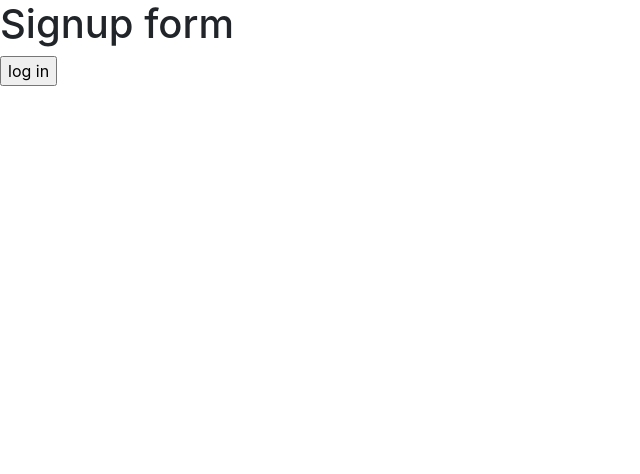
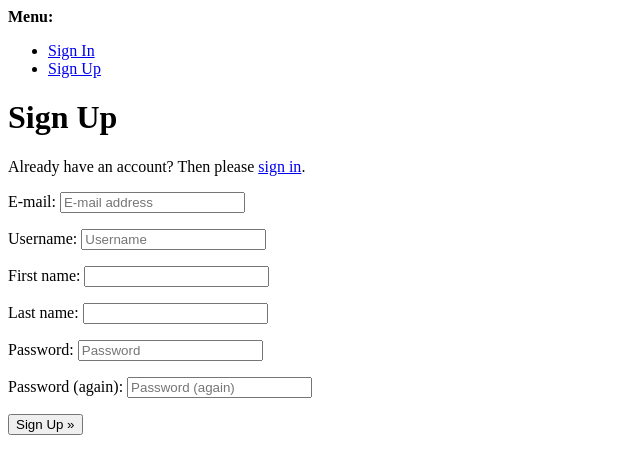
Before and after one commit to shahdin-sh/new-online-shop, a Django app: page /accounts/signup/ in a window 1280 px wide. Shown: the top 474 px of the page, without its empty margins (0-640 px from the left). Run offline with Django 4.2, Linux system fonts and the light colour scheme; some libraries are stand-ins or nearby versions.

Commit message:
add few fields to django default sign up form

```diff
--- a/accounts/forms.py
+++ b/accounts/forms.py
@@ -1,21 +1,35 @@
 from django.contrib.auth.forms import UserCreationForm, UserChangeForm
-
 from .models import CustomUserModel
+from allauth.account.forms import SignupForm
+from django import forms
 
 
 class CustomUserCreationForm(UserCreationForm):
     class Meta:
         model = CustomUserModel
-        fields = ['username', 'email', 'profile_avatar']
+        fields = ['username', 'email', 'profile_avatar', 'first_name', 'last_name']
 
 
 class CustomUserChangeForm(UserChangeForm):
     class Meta:
         model = CustomUserModel
-        fields = ['username', 'email', 'profile_avatar']
+        fields = ['username', 'email', 'profile_avatar', 'first_name', 'last_name']
 
 
-class SignupForm(UserCreationForm):
-    class Meta:
-        model = CustomUserModel
-        fields = ['username', 'first_name', 'last_name', 'email', 'password1', 'password2']
+class CustomSignupForm(SignupForm, forms.Form):
+    first_name = forms.CharField(max_length=30)
+    last_name = forms.CharField(max_length=30)
+    profile_avatar = forms.ImageField().hidden_widget
+
+    def save(self, request):
+        # Ensure you call the parent class's save.
+        # .save() returns a User object.
+        user = super(CustomSignupForm, self).save(request)
+
+        # Add your own processing here.
+        user.first_name = self.cleaned_data['first_name']
+        user.last_name = self.cleaned_data['last_name']
+        user.profile_avatar = 'default/img_avatar.png'
+        user.save()
+        # You must return the original result.
+        return user
--- a/config/urls.py
+++ b/config/urls.py
@@ -23,9 +23,10 @@ from django.conf import settings
 urlpatterns = [
     path('admin/', admin.site.urls),
     path('', include('pages.urls')),
+    # path('accounts/', include('accounts.urls')),
+    # path('accounts/', include('django.contrib.auth.urls')),
     path('accounts/', include('allauth.urls')),
-    path('accounts/', include('accounts.urls')),
-    path('accounts/', include('django.contrib.auth.urls')),
+    # getting sign up form from here!! all auth sign up form should be override.
 
 
 
--- a/pages/urls.py
+++ b/pages/urls.py
@@ -1,6 +1,5 @@
 from django.urls import path, include, re_path
 from .views import HomePageView
-
 
 
 urlpatterns = [
--- a/templates/account/signup.html
+++ b/templates/account/account_signup.html
@@ -10,7 +10,7 @@
     <h1>Signup form</h1>
 <form method="post" action="">
     {% csrf_token %}
-    {{ signup_form|crispy }}
-    <input type="submit" value="log in">
+    {{ form|crispy }}
+    <input type="submit" value="sign up">
 </form>
 {% endblock %}
```
Also changed, not shown: accounts/views.py (+25 -25 lines), config/settings.py (+11 -0 lines), requirements.txt (+17 -0 lines), media/default/img_avatar.png (renamed from media/default/1_lsYzcDIaxn8hJIqjaunvrg.jpeg), media/profile_avatar/0_yTO4tsFmwcemY8Lr.jfif (added).
